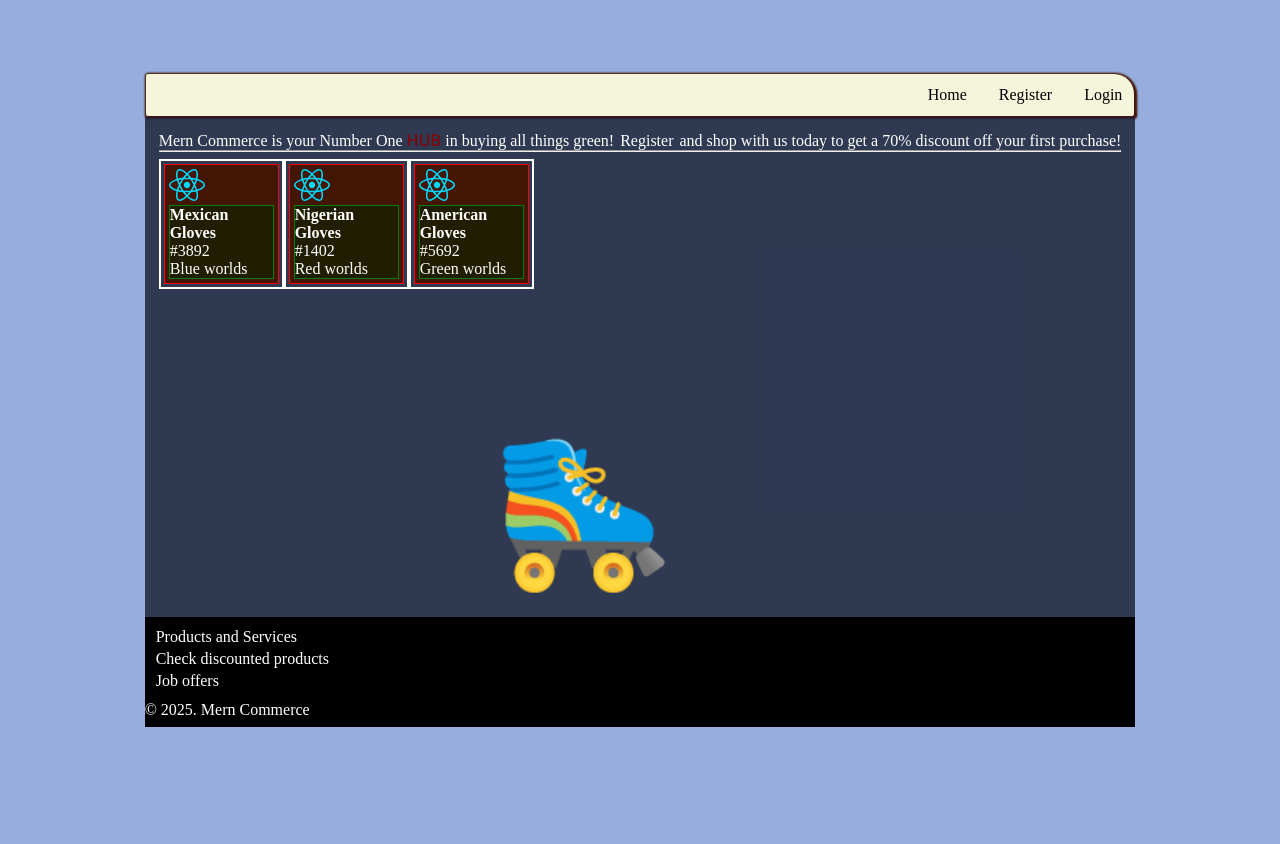
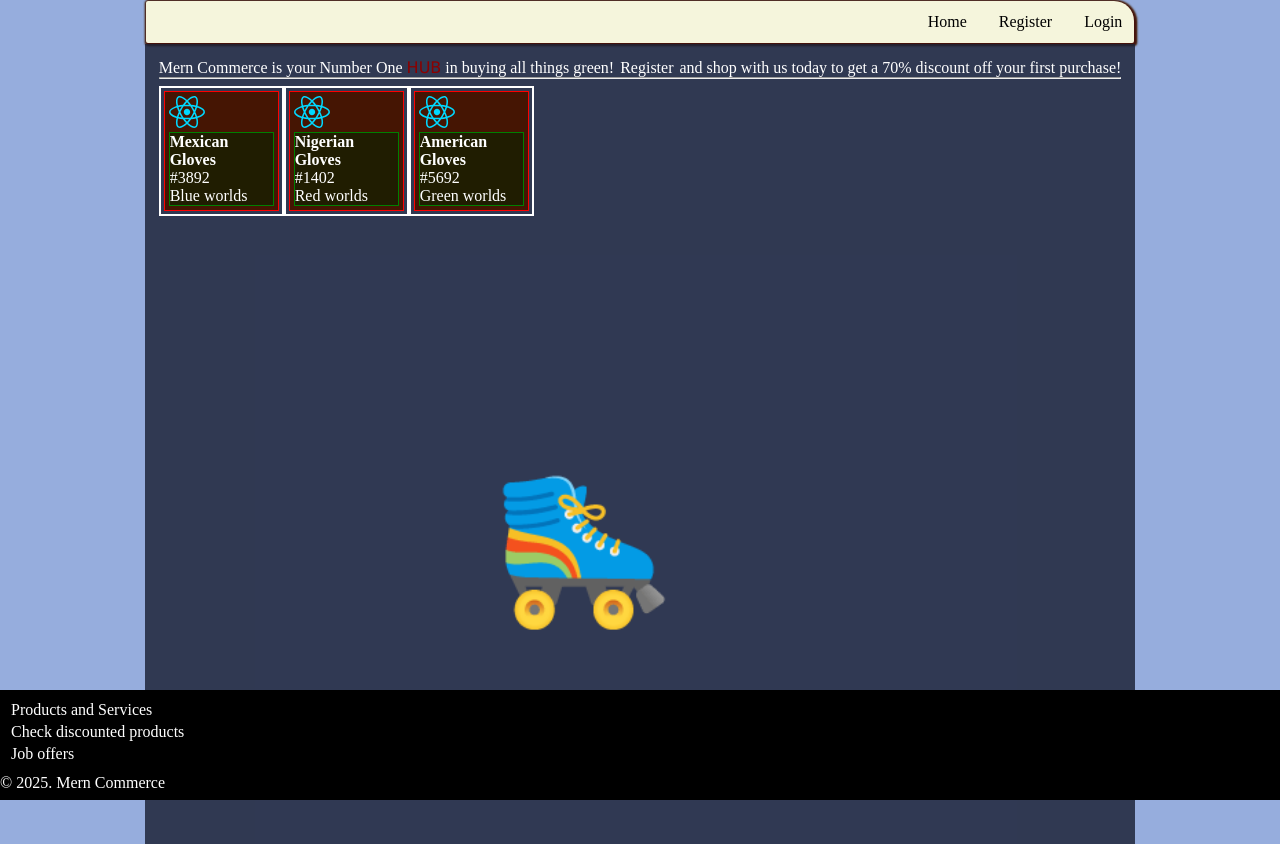
Before and after one commit to Tolmjoe/Mern-template, a React (Vite) app: page / in a window 1280 px wide. Before the commit the page ends 800 px from the top, so only its background shows below. Built offline with nearby package versions, Linux system fonts and the light colour scheme.

Commit message:
first change

```diff
--- a/src/App.css
+++ b/src/App.css
@@ -58,7 +58,7 @@ a:active {
 .body {
     background-color: rgba(29, 35, 57, 0.84);
     padding: 14px;
-    height: 500px;
+    min-height: 100vh;
     font-family: "Century Schoolbook","Times New Roman",serif;
 }
 
@@ -93,10 +93,10 @@ a:active {
 
 @keyframes swimming {
     from {
-        transform: translate(0px,260px);
+        transform: translate(0px,370px);
     }
     to {
-        transform: translate(-1200px,260px);
+        transform: translate(-1200px,370px);
     }
 }
 
@@ -111,6 +111,10 @@ a:active {
 .footer {
     background-color: black;
     height: 110px;
+    position: fixed;
+    bottom: 0;
+    left: 0;
+    width: 100%;
 }
 
 .footlink:link {
```
